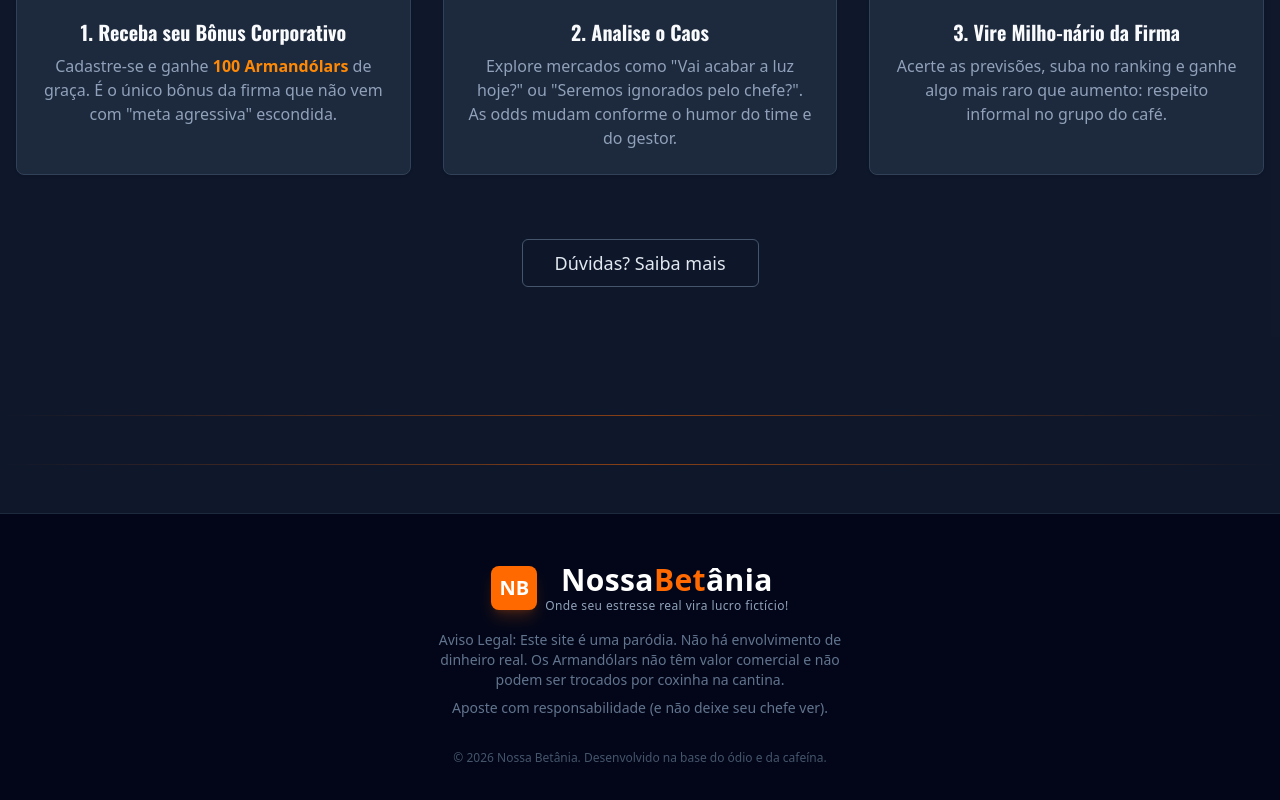
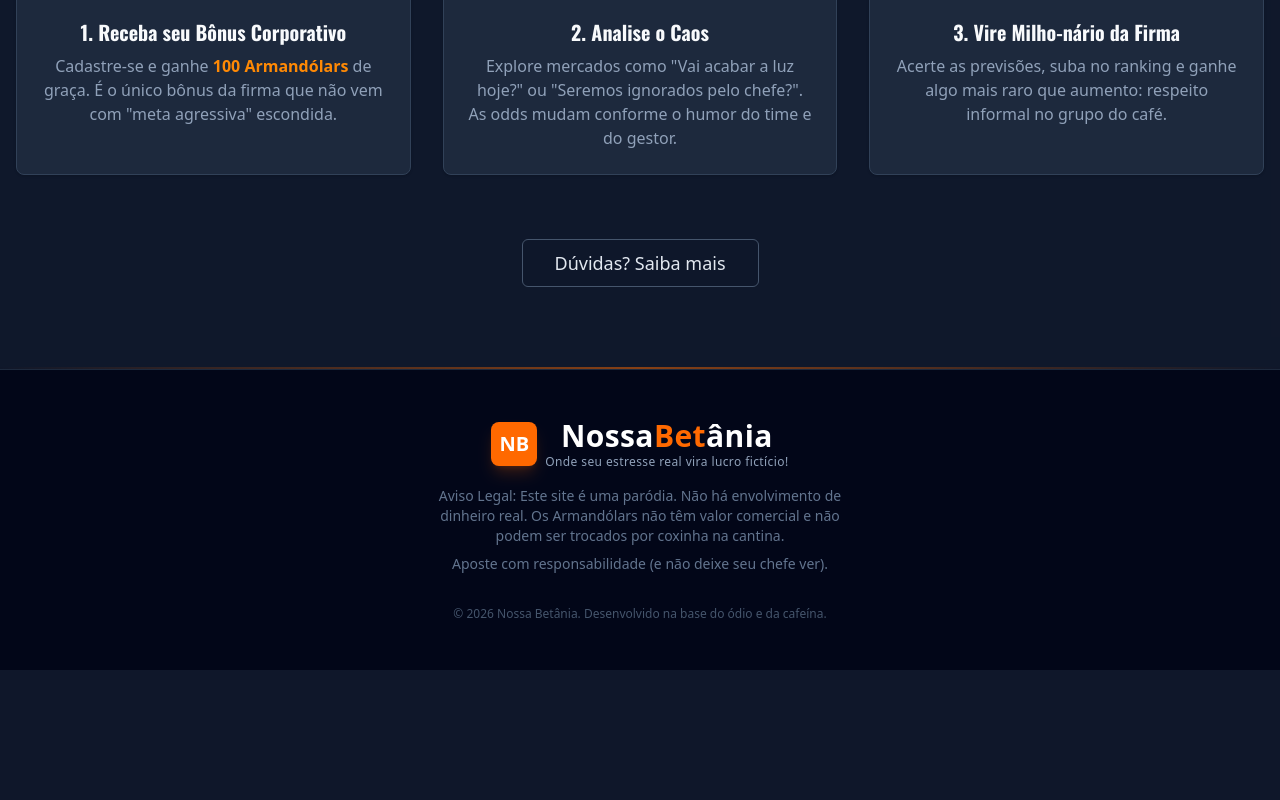
Before and after one commit to Melksedeque/nossa-betania, a Next.js app: page / in a window 1280 px wide. Shown: the part 1188-1988 px from the top of the page. After the commit the page ends 1858 px from the top, so only its background shows below. Built offline with nearby package versions, Linux system fonts and the light colour scheme; no server answers; the database is empty.

Commit message:
Espaçamento do spacer

```diff
--- a/components/SectionDivider.tsx
+++ b/components/SectionDivider.tsx
@@ -1,5 +1,5 @@
-export function SectionDivider() {
+export function SectionDivider({ space = 'my-0' }: { space?: string }) {
   return (
-    <div className="w-full h-px bg-linear-to-r from-transparent via-orange-500/50 to-transparent my-12" />
+    <div className={`w-full h-px bg-linear-to-r from-transparent via-orange-500/50 to-transparent ${space}`} />
   );
 }
```
